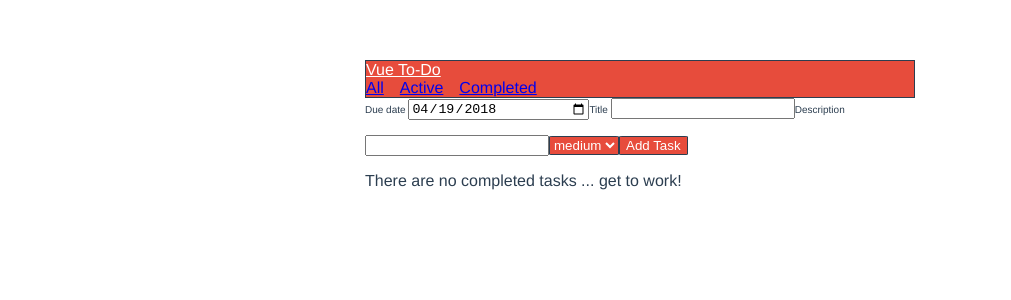
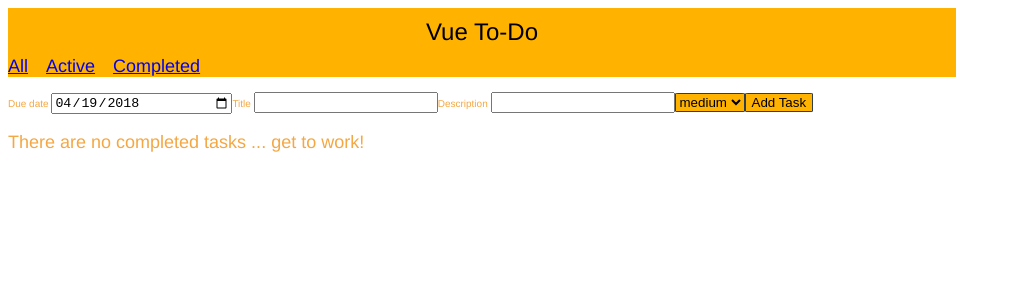
Before and after one commit to vale0135/lectures, a Vue app in the folder my-project/: page /completed in a window 1280 px wide. Shown: the top 300 px of the page, without its empty margins (0-1011 px from the left). Built offline with nearby package versions, Linux system fonts and the light colour scheme.

Commit message:
Style everything

```diff
--- a/my-project/src/App.vue
+++ b/my-project/src/App.vue
@@ -1,18 +1,18 @@
 <template>
   <div id="app">
     <!-- We need some navigation links to switch between views -->
-  <nav style="background-color: #E74C3C; border: 1px solid #2c3e50;" class="navbar navbar-inverse">
+  <nav class="navbar navbar-inverse">
     <div class="navbar-header">
-      <a style="color: white;" class="navbar-brand" href="#">Vue To-Do</a>
+      <a class="navbar-brand" href="#">Vue To-Do</a>
     </div>
       <ul class="nav navbar-nav">
         <!--
           The RouterLink component comes with VueRouter.
           The 'to' prop is the URL route.
         -->
-        <li style="color: #FDEDEC;"><router-link  to="/">All</router-link></li>
-        <li  style="color: #FDEDEC;"><router-link to="/active">Active</router-link></li>
-        <li style="color: #FDEDEC;"><router-link  to="/completed">Completed</router-link></li>
+        <li><router-link  to="/">All</router-link></li>
+        <li><router-link to="/active">Active</router-link></li>
+        <li><router-link  to="/completed">Completed</router-link></li>
       </ul>
     </nav>
 
@@ -78,25 +78,53 @@ export default {
 
 <style>
 #app {
-  font-family: 'Avenir', Helvetica, Arial, sans-serif;
+  font-family: 'Avenir Next', Helvetica, Arial, sans-serif;
   -webkit-font-smoothing: antialiased;
   -moz-osx-font-smoothing: grayscale;
-  /* text-align: center; */
-  color: #2c3e50;
-  width: 100%;
-  max-width: 550px;
-  margin: 60px auto;
+  color: #f4a742;
+  font-size: 18px;
+  max-width: 75%;
+
+
 }
+
+div.navbar-header{
+  background-color: #ffb300;
+  padding: 10px 5px;
+  text-align: center;
+}
+
+.nav.navbar.navbar-inverse{
+    border: 1px solid #ffb300;
+}
+
+a.navbar-brand{
+    color: #000000;
+    font-size: 24px;
+    text-align: center;
+    margin: 0 auto;
+    text-decoration: none;
+}
+
+ul.nav.navbar-nav {
+  text-decoration: none;
+}
+
 ul {
   list-style-type: none;
   margin: 0;
   padding: 0;
 }
 nav ul {
+  background-color: #ffb300;
+
   display: flex;
   justify-content: flex-start;
 }
 nav ul li {
   margin-right: 1em;
+
 }
+
+
 </style>
--- a/my-project/src/components/AddTaskForm.vue
+++ b/my-project/src/components/AddTaskForm.vue
@@ -13,7 +13,7 @@
       <input style="width:11rem;" type="text" v-model.trim="newTask.description" @keyup.enter="addTask">
     </label>
 
-    <select style="background-color: #E74C3C; color: white;
+    <select style="background-color: #ffb300; color: black;
      border-radius: 5%; border: 1px solid #2c3e50;"
       v-model="newTask.priority">
       <option value="high">high</option>
@@ -22,7 +22,7 @@
     </select>
 
     <button
-      style="background-color: #E74C3C; color: white; border-radius: 5%; border: 1px solid #2c3e50; margin-top:1rem;"
+      style="background-color: #ffb300; color: black; border-radius: 5%; border: 1px solid #2c3e50; margin-top:1rem;"
       @click="addTask"
     >Add Task</button>
 
--- a/my-project/src/components/TaskList.vue
+++ b/my-project/src/components/TaskList.vue
@@ -1,10 +1,10 @@
 <template>
   <div>
-    <h2 style="color: #2c3e50; font-size:20px;">{{listTitle}}</h2>
+    <h2 style="color: #c68400; font-size:20px;">{{listTitle}}</h2>
     <div class="toolbar">
       <label style="font-size:10px;" for="priority-filter">Show Priority</label>
-      <select style="background-color: #E74C3C; color: white; border-radius: 5%;
-       border: 1px solid #2c3e50;"
+      <select style="background-color: #ffb300; color: black; border-radius: 5%;
+       border: 1px solid #c68400;"
        name="priority-filter" id="priority-filter" v-model="selectedPriority">
         <option value="">All</option>
         <option
@@ -17,8 +17,8 @@
     <div style="margin-top:-35px; margin-left:20rem;" class="toolbar">
       <label style="font-size:10px; margin-left: -2rem;"
        for="category-filter">Show Category</label>
-      <select style="background-color: #E74C3C; color: white; border-radius: 5%;
-       border: 1px solid #2c3e50;"
+      <select style="background-color: #ffb300; color: black; border-radius: 5%;
+       border: 1px solid #c68400;"
        name="category-filter" id="category-filter" v-model="selectedCategory">
         <option value="">All</option>
         <option
@@ -33,7 +33,7 @@
       <label style="font-size:10px;"
       for="dueDate-filter">Sort By</label>
       <select
-        style="background-color: #E74C3C; color: white; border-radius: 5%; border: 1px solid #2c3e50;"
+        style="background-color: #ffb300; color: black; border-radius: 5%; border: 1px solid #c68400;"
         name="dueDate-filter"
         id="dueDate-filter"
         v-model="sortAscending">
@@ -56,8 +56,8 @@
           <div class="toolbar">
       <label for="category-filter"></label>
       <select
-       style="background-color: #E74C3C; color: white;
-        border-radius: 5%; border: 1px solid #2c3e50;
+       style="background-color: #ffb300; color: black;
+        border-radius: 5%; border: 1px solid #c68400;
          margin-top: 2rem; margin-bottom: 2rem;
           margin-left: -0.5rem; width: 10rem;"
        name="category-filter" id="category-filter"
@@ -72,8 +72,8 @@
 
 <div class="toolbar">
       <label for="priority-filter"></label>
-      <select style="background-color: #E74C3C;
-       color: white; border-radius: 5%; border: 1px solid #2c3e50;
+      <select style="background-color: #ffb300;
+       color: black; border-radius: 5%; border: 1px solid #c68400;
         margin-top: 0.5rem; margin-bottom: 2rem; margin-left: -0.5rem;
          width: 10rem;"
           name="priority-filter" id="priority-filter" v-model="editingTask.priority">
@@ -86,18 +86,18 @@
 
          <button
           style="background-color: #E74C3C;
-           color: white; border-radius: 5%;
-            border: 1px solid #2c3e50;" @click="saveEditing(task)">SAVE</button>
+           color: black; border-radius: 5%;
+            border: 1px solid #c68400;" @click="saveEditing(task)">SAVE</button>
           <button
            style="background-color: #E74C3C;
-            color: white; border-radius: 5%;
-             border: 1px solid #2c3e50;" @click="cancelEditing">Cancel</button>
+            color: black; border-radius: 5%;
+             border: 1px solid #c68400;" @click="cancelEditing">Cancel</button>
        </span>
 
-       <span style="border: 1px solid #E74C3C;
+       <span style="border: 1px solid #ffb300;
        width:55rem; height:4rem; margin-top:0.5rem;
         padding-left:2rem; padding-top:1rem;" v-else>
-        <span style="color: #E74C3C; margin-right: 3rem;"
+        <span style="color: #c68400; margin-right: 3rem;"
          class="fa"
           :class="{
             'fa fa-circle-o': ! task.isComplete,
@@ -109,9 +109,9 @@
          @click="setIsEditing(task)">{{ task.title }} </span>
         <span  style="color: #E74C3C; margin-right: 2rem; font-size:9px; text-align: center;"
         >{{ task.priority }}</span>
-        <span style="color: #979A9A; margin-right: 2rem; font-size:9px; text-align: center;">{{task.category}}</span>
-        <span style="color: #979A9A; margin-right: 2rem; font-size:9px; text-align: center;">{{task.dueDate}}</span>
-        <span style="color: #E74C3C; margin-right: 1rem; top: 0; text-align: center; "
+        <span style="color: #c68400; margin-right: 2rem; font-size:9px; text-align: center;">{{task.category}}</span>
+        <span style="color: #c68400; margin-right: 2rem; font-size:9px; text-align: center;">{{task.dueDate}}</span>
+        <span style="color: #ffb300; margin-right: 1rem; top: 0; text-align: center; "
           class="fa fa-trash" @click="removeTask(task)"></span>
         </span>
       </li>
```
